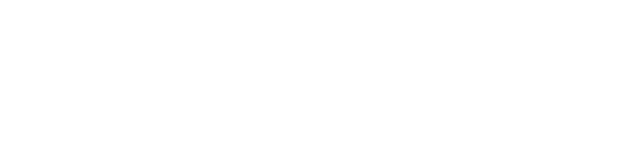
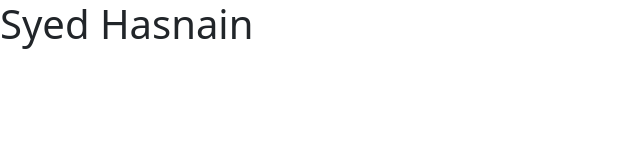
Before and after one commit to Hasnain-zaidi156/Sir_Yasir_Wed_Class, a plain HTML site: page index.html in a window 1280 px wide. Shown: the whole page, without its empty margins (0-640 px from the left). Drawn offline with Linux system fonts and the light colour scheme.

Commit message:
Changing in repostriy

```diff
--- a/index.html
+++ b/index.html
@@ -8,6 +8,6 @@
     <title>Boot Strap</title>
 </head>
 <body>
-
+    <H1>Syed Hasnain</H1>
 </body>
 </html>
```
